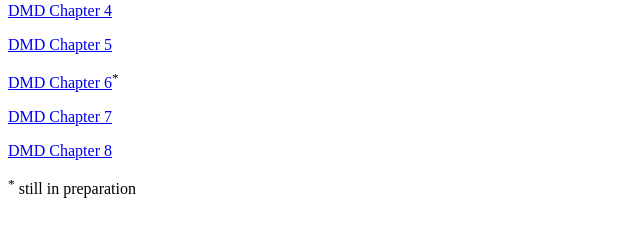
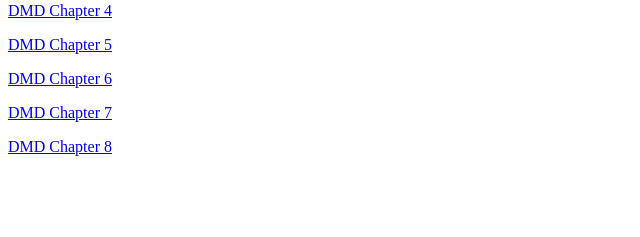
Before and after one commit to b1conrad/Shorten, a plain HTML site: page docs/midtermprep.html in a window 1280 px wide. Shown: the part 295-532 px from the top of the page, without its empty margins (0-640 px from the left). Drawn offline with Linux system fonts and the light colour scheme.

Commit message:
chapter 6 ready

```diff
--- a/docs/midtermprep.html
+++ b/docs/midtermprep.html
@@ -15,9 +15,8 @@
 <p><a href="https://docs.google.com/spreadsheets/d/1whqma7jG825z3tcepQ-D5TYCS15XV7P2UhNiYKmfcNM/edit?usp=sharing">DMD Chapter 3</a></p>
 <p><a href="https://docs.google.com/document/d/197haFDOfqJKl8OJgZLDInBsWWXbRTis9BBAZKZtRjEM/edit?usp=sharing">DMD Chapter 4</a></p>
 <p><a href="https://docs.google.com/document/d/1RcmErOsG4JUDVFpXQ1_1UZFTa11x6YtmLdGLU6YVHSg/edit?usp=sharing">DMD Chapter 5</a></p>
-<p><a href="https://docs.google.com/document/d/1Kj0Iy3DUmhNMWg52P6z_uo9hbPhWFSNLp0sj55PE3Ss/edit?usp=sharing">DMD Chapter 6</a><sup>*</sup></p>
+<p><a href="https://docs.google.com/document/d/1Kj0Iy3DUmhNMWg52P6z_uo9hbPhWFSNLp0sj55PE3Ss/edit?usp=sharing">DMD Chapter 6</a></p>
 <p><a href="https://docs.google.com/spreadsheets/d/1pEAC-2Wpz7ZHIgUKykCtKrAkSHz0fZ6TCpGWFtHyW0Y/edit?usp=sharing">DMD Chapter 7</a></p>
 <p><a href="https://docs.google.com/spreadsheets/d/1iz99vgLe7n4IvI75f5kJtHAd8Ne7H6HZxfvyNktfuWI/edit?usp=sharing">DMD Chapter 8</a></p>
-<p><sup>*</sup> still in preparation</p>
   </body>
 </html>
```
